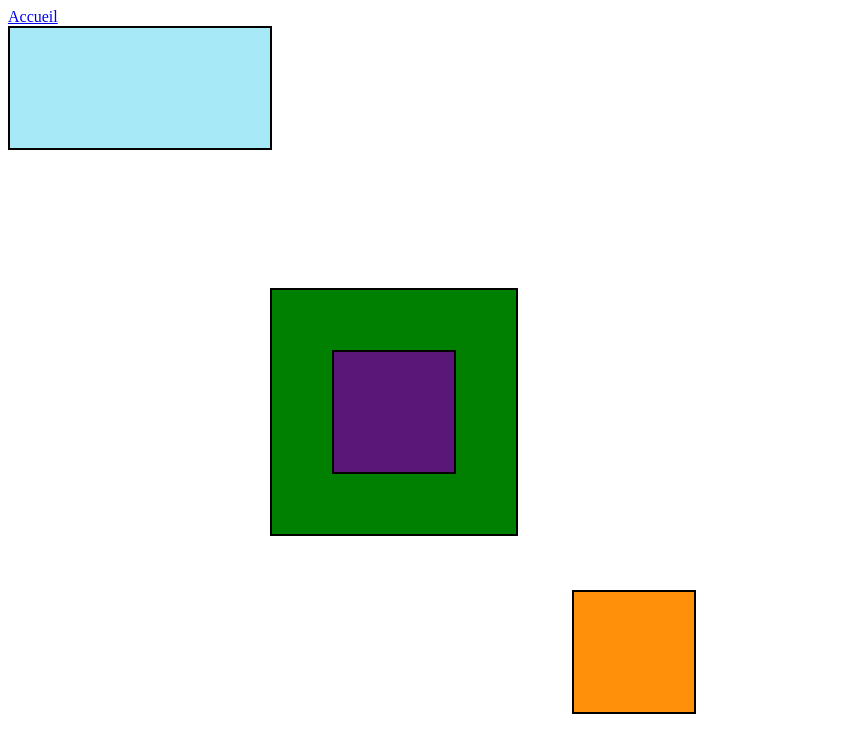
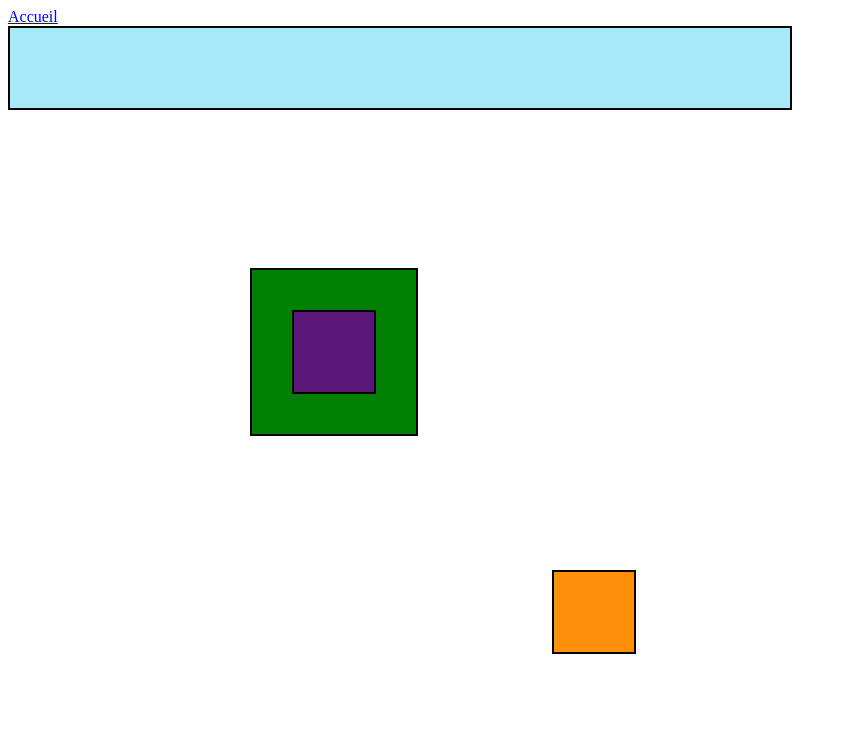
Before and after one commit to JarodCouprie/Positionnement, a plain HTML site: page pages/exercice4.html in a window 1280 px wide. Shown: the whole page, without its empty margins (0-847 px from the left). Drawn offline with Linux system fonts and the light colour scheme.

Commit message:
Update exercice4.css

```diff
--- a/styles/exercice4.css
+++ b/styles/exercice4.css
@@ -1,10 +1,10 @@
 div{
     border: 2px solid black;
-    padding: 60px;
+    padding: 40px;
 }
 #div1{
     background-color: rgb(168, 233, 247);
-    margin-right: 1000px;
+    width: 700px;
 }
 #div2{
     background-color: green;
```
